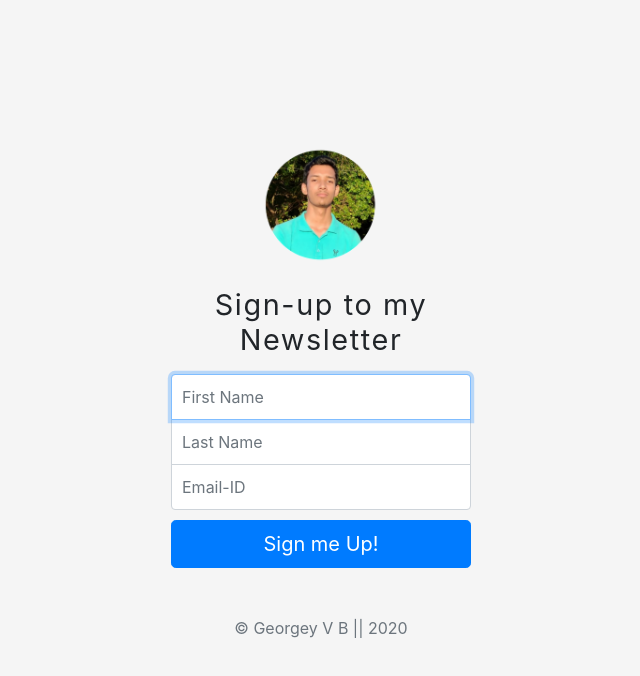
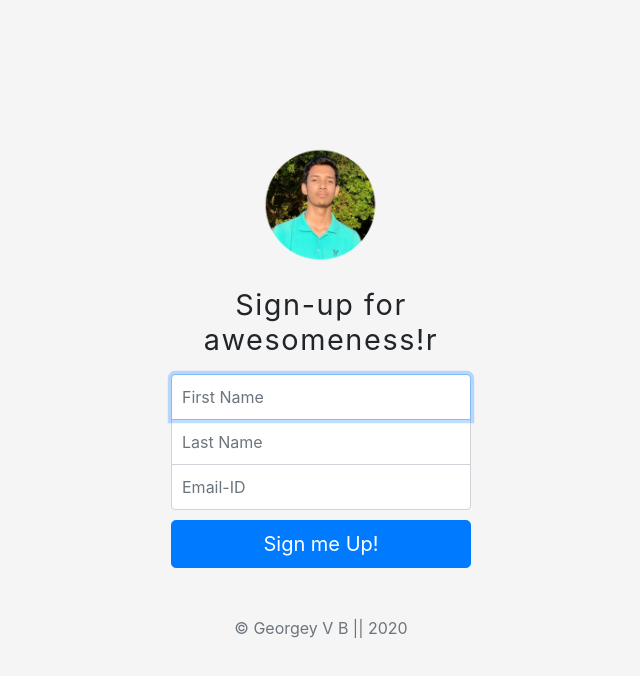
Before and after one commit to GeoBrodas/signuptonewsletter, a website: page signup.html in a window 1280 px wide. Shown: the whole page, without its empty margins (319-959 px from the left). Drawn offline with nearby package versions, Linux system fonts and the light colour scheme.

Commit message:
Test edit

```diff
--- a/signup.html
+++ b/signup.html
@@ -48,7 +48,7 @@
 <body class="text-center">
   <form class="form-signin" action="/" method="post">
     <img class="mb-4" src="images/Profile.png" alt="" width="120" height="120">
-    <h1 class="h3 mb-3 font-weight-normal">Sign-up to my Newsletter</h1>
+    <h1 class="h3 mb-3 font-weight-normal">Sign-up for awesomeness!r</h1>
 
     <input type="text" class="form-control top" name="firstName" placeholder="First Name" required autofocus>
     <input type="text" class="form-control middle" name="secondName" placeholder="Last Name" required>
```
